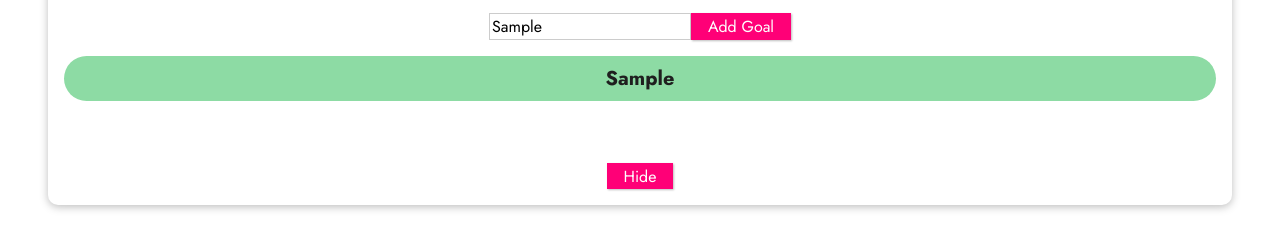
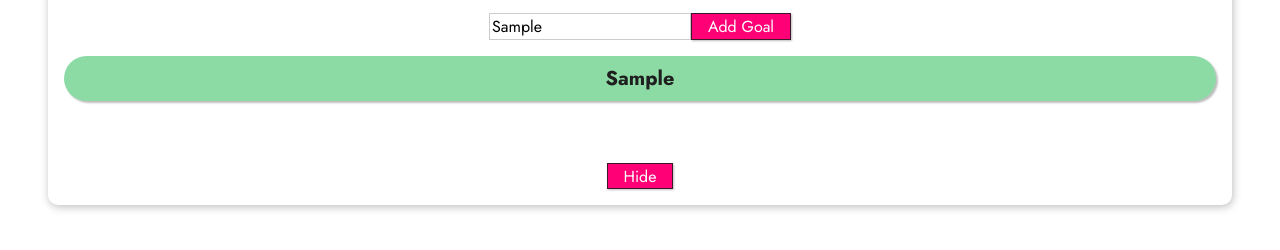
Before and after one commit to Docotmarco/Lesson-3---Rendering-Conditional-Content-Lists, a plain HTML site: page index.html in a window 1280 px wide. Both pictures are taken after typing "Sample" into the empty fields and a click on the button "Add Goal". Shown: the part 286-536 px from the top of the page. Drawn offline with nearby package versions, Linux system fonts and the light colour scheme.

Commit message:
alldone commiting and finish

```diff
--- a/app.js
+++ b/app.js
@@ -5,6 +5,7 @@ const app = Vue.createApp({
           goals: [],
           toggler: 'Hide',
           toggle_btn: false,
+
      };
     },
     methods:{
@@ -17,7 +18,7 @@ const app = Vue.createApp({
             if(this.toggle_btn === true){
               this.toggler = 'Show List'
             }else{
-              this.toggler = 'Hide'
+              this.toggler = 'Hide List'
             }
           }
     }
--- a/index.html
+++ b/index.html
@@ -22,7 +22,7 @@
       <button @click="add_goal">Add Goal</button>
       <p v-if="goals.length=== 0">No goals have been added yet - please start adding some!</p>
       <ul v-else v-show="toggle_btn === false">
-        <li  v-for="task in goals" :key="task">{{ task }}</li>
+        <li  v-for="goal in goals" :key="goal">{{ goal }}</li>
       </ul>
       <br>
       <br>
--- a/style.css
+++ b/style.css
@@ -21,7 +21,7 @@
   }
 
   #user-goals {
-    box-shadow: 0 2px 8px rgba(0, 0, 0, 0.26);
+    box-shadow: 1px 2px 8px rgba(0, 0, 0, 0.26);
     margin: 3rem;
     border-radius: 10px;
     padding: 1rem;
@@ -49,6 +49,7 @@
     padding: 0.5rem;
     color: #1f1f1f;
     border-radius: 25px;
+    box-shadow: 2px 2px 2px rgba(4, 0, 0, 0.26);
   }
 
   #user-goals input {
@@ -65,20 +66,17 @@
   #user-goals button {
     font: inherit;
     cursor: pointer;
-    border: 1px solid #ff0077;
+    border: 1px solid #3f192b;
     background-color: #ff0077;
     color: white;
     padding: 0.05rem 1rem;
     box-shadow: 1px 1px 2px rgba(0, 0, 0, 0.26);
   }
 
-  #user-goals button:hover,
-  #user-goals button:active {
-    background-color: #ee094d;
-    border-color: #ee0e55;
-    box-shadow: 1px 1px 4px rgba(0, 0, 0, 0.26);
+  #user-goals button:hover
+  /* #user-goals button:active */
+   {
+    background-color: #380313;
+    border-color: #b91515;
+    box-shadow: 1px 1px 4px rgba(0, 0, 5, 0.26);
   }
-  ul li {
-      background-color: #1b995e;
-      color:#d7fdeb;
-  }
```
